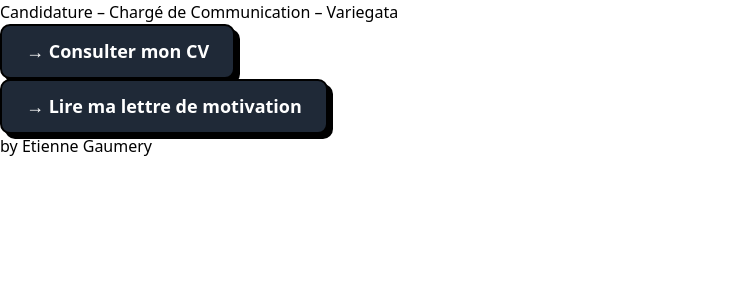
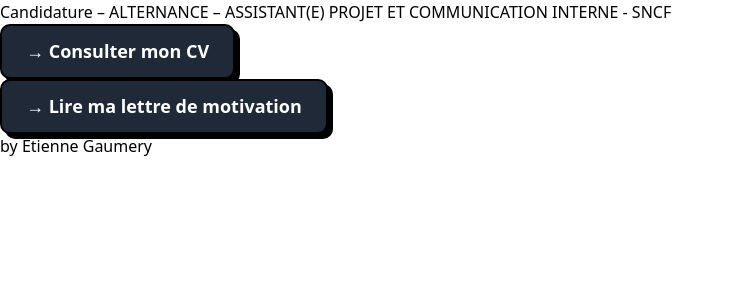
Before and after one commit to Sooruz85/myapply, a React (Vite) app: page / in a window 1280 px wide. Shown: the top 300 px of the page, without its empty margins (0-734 px from the left). Built offline with nearby package versions, Linux system fonts and the light colour scheme.

Commit message:
Update Home.jsx

```diff
--- a/src/pages/Home.jsx
+++ b/src/pages/Home.jsx
@@ -27,7 +27,8 @@
       <div className="relative z-10 min-h-screen flex flex-col items-center justify-center px-4">
         <div className="text-center max-w-2xl mx-auto">
           <h1 className="text-3xl md:text-4xl lg:text-5xl font-bold text-gray-900 mb-12 leading-tight drop-shadow-sm">
-            Candidature – Chargé de Communication – Variegata
+            Candidature – ALTERNANCE – ASSISTANT(E) PROJET ET
+            COMMUNICATION INTERNE - SNCF
           </h1>
 
           <div className="space-y-6">
```
